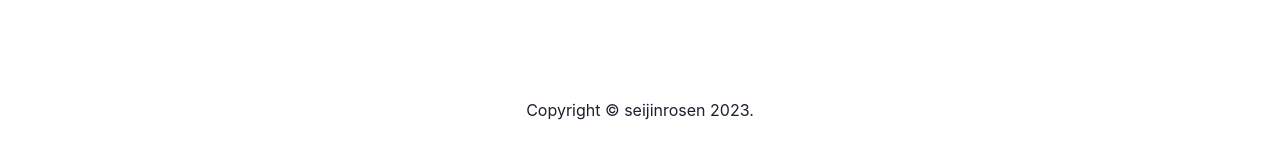
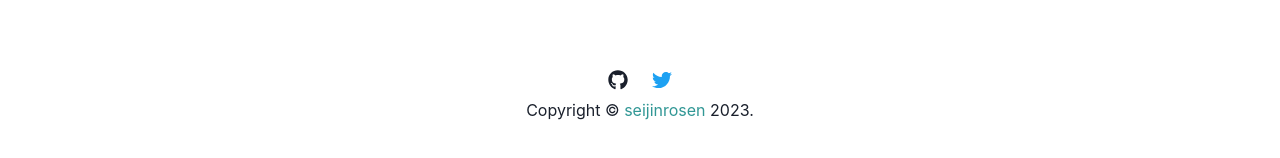
Before and after one commit to seijinrosen/tools, a Next.js app: page / in a window 1280 px wide. Shown: the part 630-788 px from the top of the page. Built offline with nearby package versions, Linux system fonts and the light colour scheme.

Commit message:
Update Footer

```diff
--- a/src/components/footer/index.tsx
+++ b/src/components/footer/index.tsx
@@ -1,11 +1,20 @@
-import { Link, Text, VStack } from "@chakra-ui/react";
+import { Link, Stack, Text, VStack } from "@chakra-ui/react";
+import { FaGithub, FaTwitter } from "react-icons/fa";
 
 const Footer = () => {
   return (
     <VStack as="footer" mt="auto" mb={12}>
+      <Stack mt={4} direction="row" spacing={6}>
+        <Link href="https://github.com/seijinrosen/tools" isExternal>
+          <FaGithub fontSize={20} />
+        </Link>
+        <Link href="https://twitter.com/seijinrosen" isExternal>
+          <FaTwitter fontSize={20} color="#1DA1F2" />
+        </Link>
+      </Stack>
       <Text>
         Copyright ©{" "}
-        <Link href="https://seijinrosen.github.io/" isExternal>
+        <Link color="teal.500" href="https://seijinrosen.github.io" isExternal>
           seijinrosen
         </Link>{" "}
         {new Date().getFullYear()}.
```
